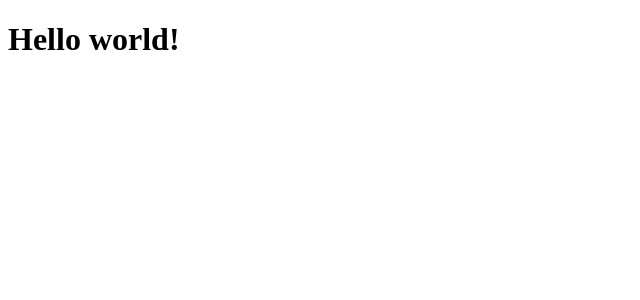
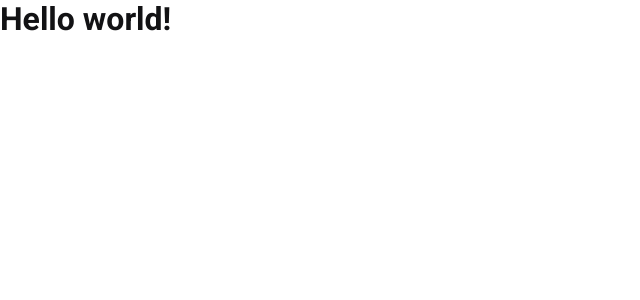
Before and after one commit to ReinaldoCS/desafio-claro, a React (Create React App) app in the folder frontend/: page / in a window 1280 px wide. Shown: the top 300 px of the page, without its empty margins (0-640 px from the left). Built offline with nearby package versions, Linux system fonts and the light colour scheme.

Commit message:
Criando estilos globais

```diff
--- a/frontend/package.json
+++ b/frontend/package.json
@@ -12,7 +12,9 @@
     "@types/react-dom": "^18.0.0",
     "react": "^18.0.0",
     "react-dom": "^18.0.0",
+    "react-icons": "^4.3.1",
     "react-scripts": "5.0.1",
+    "styled-components": "^5.3.5",
     "typescript": "^4.6.3",
     "web-vitals": "^2.1.4"
   },
@@ -39,5 +41,8 @@
       "last 1 firefox version",
       "last 1 safari version"
     ]
+  },
+  "devDependencies": {
+    "@types/styled-components": "^5.1.25"
   }
 }
--- a/frontend/public/index.html
+++ b/frontend/public/index.html
@@ -4,7 +4,12 @@
     <meta charset="utf-8" />
     <link rel="icon" href="%PUBLIC_URL%/favicon.ico" />
     <meta name="viewport" content="width=device-width, initial-scale=1" />
-    <meta name="theme-color" content="#000000" />
+    <meta name="theme-color" content="#e3262e" />
+
+    <link rel="preconnect" href="https://fonts.googleapis.com">
+    <link rel="preconnect" href="https://fonts.gstatic.com" crossorigin>
+    <link href="https://fonts.googleapis.com/css2?family=Roboto:wght@400;700&display=swap" rel="stylesheet">
+
     <title>React App</title>
   </head>
   <body>
--- a/frontend/src/App.tsx
+++ b/frontend/src/App.tsx
@@ -1,5 +1,10 @@
+import GlobalStyle from './global.css';
+
 export function App() {
   return (
-    <h1>Hello world!</h1>
+    <>
+      <h1>Hello world!</h1>
+      <GlobalStyle />
+    </>
   );
 }
--- /dev/null
+++ b/frontend/src/global.css.ts
@@ -0,0 +1,45 @@
+import { createGlobalStyle } from 'styled-components';
+
+export default createGlobalStyle`
+  :root {
+
+    --white: #ffff;
+    --red: #e3262e;
+
+    --gray-300: #a8a8b3;
+    --gray-900: #121214;
+  }
+
+  * {
+    margin: 0;
+    padding: 0;
+    box-sizing: border-box;
+  }
+
+  html {
+    @media (max-width: 1080px) {
+      font-size: 93.75%;
+    }
+    @media (max-width: 720px) {
+      font-size: 87.5%;
+    }
+  }
+
+  body {
+    background: var(--white);
+    -webkit-font-smoothing: antialiased;
+  }
+
+  body, input, textarea, button {
+    font-family: 'Roboto', sans-serif;
+    font-weight: 400;
+    font-size: 1rem;
+    color: var(--gray-900);
+  }
+
+  h1, h2, h3, h4, h5, h6, strong {
+    font-family: 'Roboto', sans-serif;
+    font-weight: 700;
+    color: var(--gray-900);
+  }
+`;
```
Also changed, not shown: 1 other file (tests, documents, lock files or other folders).
